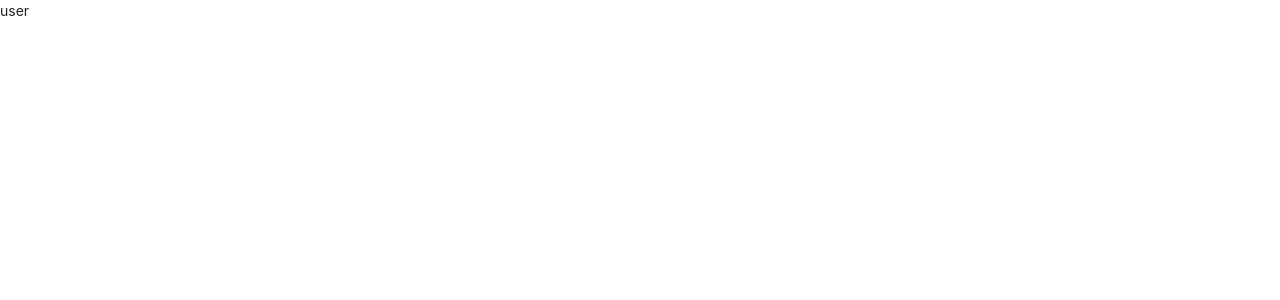
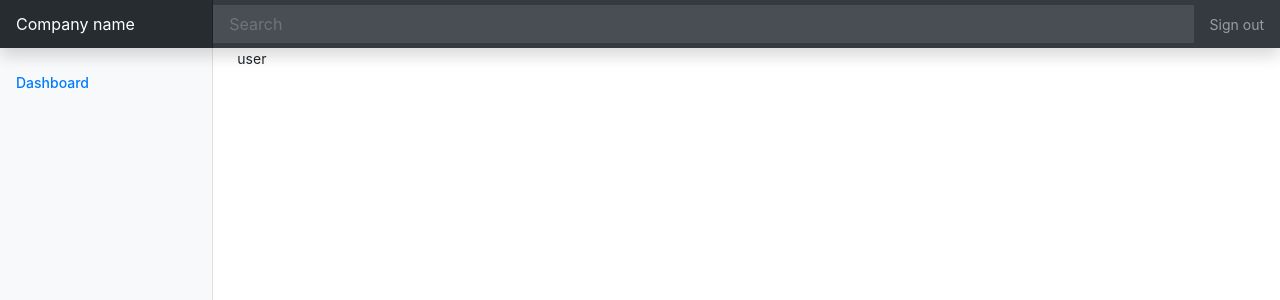
Before and after one commit to HarisLania/react-api_test, a React (Create React App) app: page /users in a window 1280 px wide. Shown: the top 300 px of the page. Built offline with nearby package versions, Linux system fonts and the light colour scheme.

Commit message:
creating wrapper

```diff
--- a/src/secure/User.tsx
+++ b/src/secure/User.tsx
@@ -1,7 +1,10 @@
 import React from "react";
+import Wrapper from "./Wrapper";
 
 const User = () => (
-    <p>user</p>
+    <Wrapper>
+        <p>user</p>
+    </Wrapper>
 )
 
 export default User;
```
